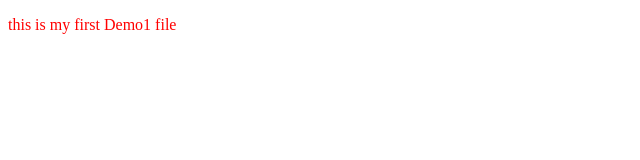
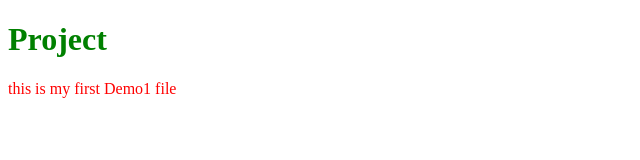
Before and after one commit to Yashik02/Demo1, a plain HTML site: page index.html in a window 1280 px wide. Shown: the whole page, without its empty margins (0-640 px from the left). Drawn offline with Linux system fonts and the light colour scheme.

Commit message:
branch change1 added

```diff
--- a/index.html
+++ b/index.html
@@ -5,8 +5,10 @@
     <meta name="viewport" content="width=device-width, initial-scale=1.0">
     <title>Demo1</title>
     <link rel="stylesheet" href="style.css">
+    <link rel="stylesheet" href="style1.css">
 </head>
 <body>
+    <h1>Project</h1>
     <p>this is my first Demo1 file</p>
 </body>
 </html>
--- /dev/null
+++ b/style1.css
@@ -0,0 +1,3 @@
+h1 {
+    color: green;
+}
```
Also changed, not shown: style.css (line endings or trailing spaces).
